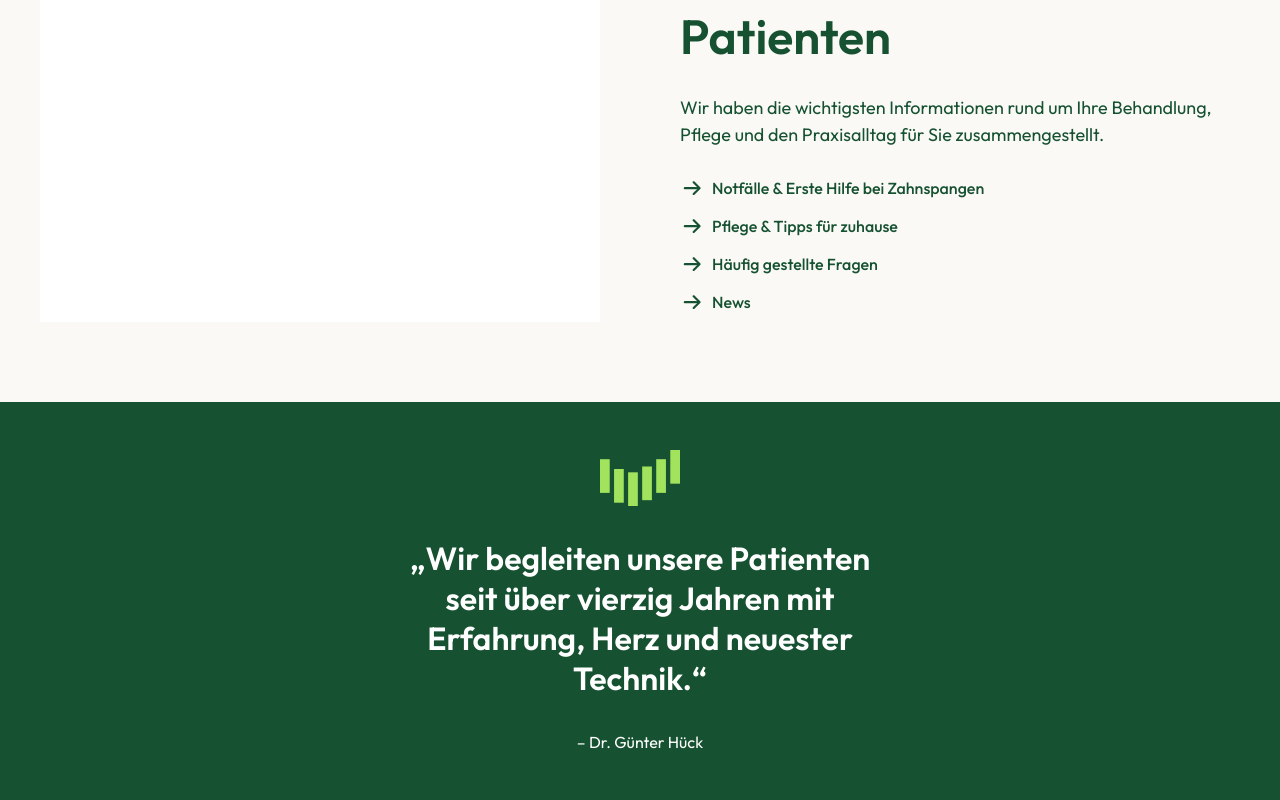
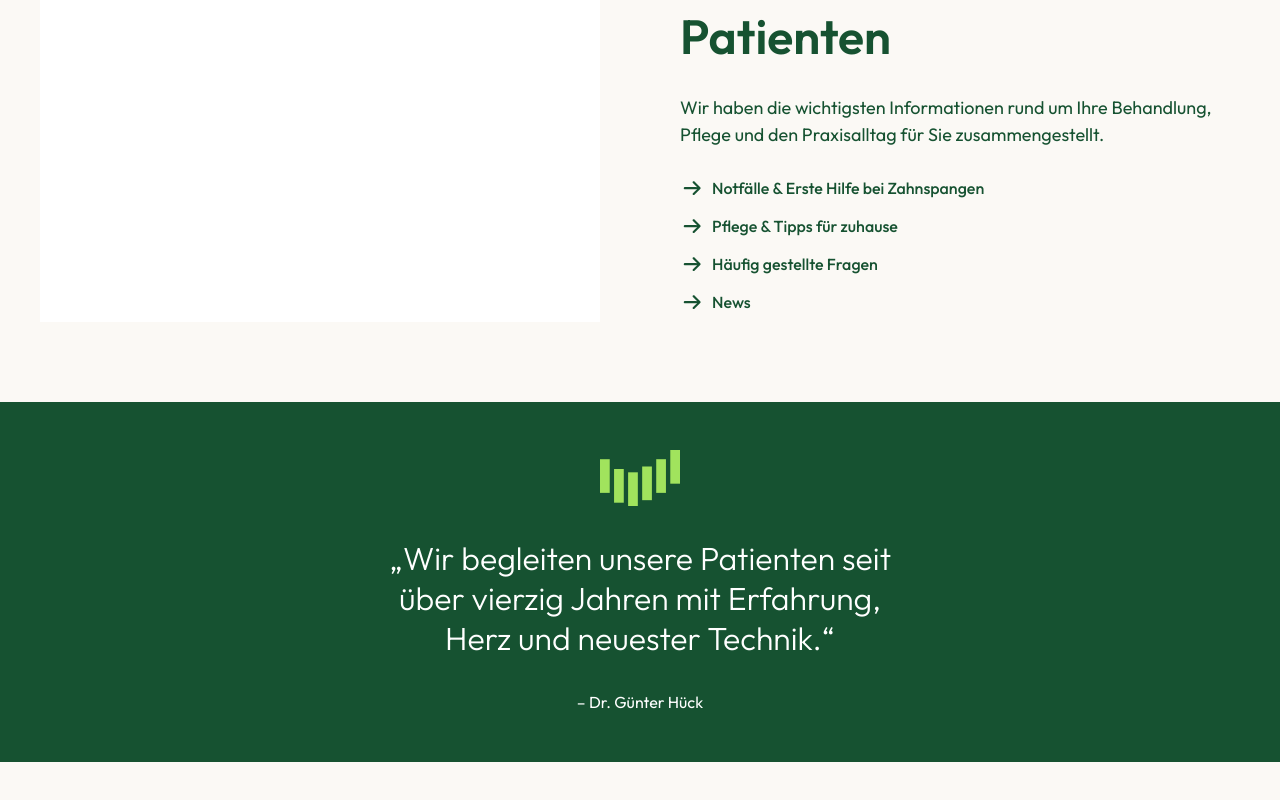
Before and after one commit to mstnwl/geradezaehne, a Next.js app: page / in a window 1280 px wide. Shown: the part 318-1118 px from the top of the page. After the commit the page ends 1080 px from the top, so only its background shows below. Built offline with nearby package versions, Linux system fonts and the light colour scheme.

Commit message:
feat: reveal modules on scroll and set quotes to Light
Play the existing fade and rise when each service module and quote band enters the viewport. Quotes use Outfit Light, and every h2 stays Outfit Semibold.

```diff
--- a/app/globals.css
+++ b/app/globals.css
@@ -21,7 +21,7 @@
 
   --text-quote: 2rem;
   --text-quote--line-height: 1.25;
-  --text-quote--font-weight: 600;
+  --text-quote--font-weight: 300;
 
   --spacing-header: 7rem;
   --spacing-bar: 3rem;
@@ -40,6 +40,10 @@
   .text-headline {
     font-size: 3rem;
   }
+}
+
+h2 {
+  font-weight: 600;
 }
 
 body {
@@ -81,6 +85,18 @@ body {
 
 .enter-4 {
   animation-delay: 270ms;
+}
+
+.reveal {
+  opacity: 0;
+  transform: translateY(var(--spacing-pair));
+}
+
+.reveal-in {
+  animation-name: enter;
+  animation-duration: 450ms;
+  animation-timing-function: ease-out;
+  animation-fill-mode: both;
 }
 
 .header-link,
@@ -134,8 +150,16 @@ body {
 }
 
 @media (prefers-reduced-motion: reduce) {
-  .enter {
+  .enter,
+  .reveal,
+  .reveal-in {
     animation: none;
+  }
+
+  .reveal,
+  .reveal-in {
+    opacity: 1;
+    transform: none;
   }
 
   .header-link,
--- a/app/layout.tsx
+++ b/app/layout.tsx
@@ -8,7 +8,7 @@ import "./globals.css";
 
 const outfit = Outfit({
   subsets: ["latin"],
-  weight: ["400", "500", "600", "700"],
+  weight: ["300", "400", "500", "600", "700"],
 });
 
 export const metadata: Metadata = {
--- a/components/quote-band.tsx
+++ b/components/quote-band.tsx
@@ -1,4 +1,5 @@
 import Image from "next/image";
+import { Reveal } from "@/components/reveal";
 import type { QuoteContent } from "@/lib/service-module";
 
 function quotedName(name: string) {
@@ -9,7 +10,7 @@ function quotedName(name: string) {
 
 export function QuoteBand({ quote }: { quote: QuoteContent }) {
   return (
-    <section className="bg-ink px-gutter py-bar text-white">
+    <Reveal className="bg-ink px-gutter py-bar text-white">
       <figure className="mx-auto flex max-w-column flex-col items-center gap-8 text-center">
         <Image src="/Logomark.svg" alt="" width={80} height={56} unoptimized />
         <blockquote className="text-quote max-w-lg">
@@ -19,6 +20,6 @@ export function QuoteBand({ quote }: { quote: QuoteContent }) {
           {quotedName(quote.name)}
         </figcaption>
       </figure>
-    </section>
+    </Reveal>
   );
 }
--- /dev/null
+++ b/components/reveal.tsx
@@ -0,0 +1,35 @@
+"use client";
+
+import { useEffect, useRef, type ReactNode } from "react";
+
+export function Reveal({ className, children }: { className?: string; children: ReactNode }) {
+  const ref = useRef<HTMLElement>(null);
+
+  useEffect(() => {
+    const node = ref.current;
+
+    if (!node || window.matchMedia("(prefers-reduced-motion: reduce)").matches) {
+      return;
+    }
+
+    const observer = new IntersectionObserver(
+      (entries) => {
+        if (entries.some((entry) => entry.isIntersecting)) {
+          node.classList.add("reveal-in");
+          observer.disconnect();
+        }
+      },
+      { rootMargin: "0px 0px -10% 0px", threshold: 0 },
+    );
+
+    observer.observe(node);
+
+    return () => observer.disconnect();
+  }, []);
+
+  return (
+    <section ref={ref} className={className ? `reveal ${className}` : "reveal"}>
+      {children}
+    </section>
+  );
+}
--- a/components/service-module.tsx
+++ b/components/service-module.tsx
@@ -1,5 +1,6 @@
 import Image from "next/image";
 import Link from "next/link";
+import { Reveal } from "@/components/reveal";
 import type { ServiceImage, ServiceLink, ServiceModuleContent } from "@/lib/service-module";
 
 function ServiceFrame({ image }: { image: ServiceImage | null }) {
@@ -44,7 +45,7 @@ function ServiceAnchor({ link }: { link: ServiceLink }) {
 
 export function ServiceModule({ service }: { service: ServiceModuleContent }) {
   return (
-    <section className="enter enter-4 px-gutter py-20">
+    <Reveal className="px-gutter py-20">
       <div className="mx-auto flex max-w-column flex-col gap-nav lg:grid lg:grid-cols-2 lg:items-center lg:gap-x-20">
         <div className="hidden lg:block">
           <ServiceFrame image={service.image} />
@@ -71,6 +72,6 @@ export function ServiceModule({ service }: { service: ServiceModuleContent }) {
           </ul>
         </div>
       </div>
-    </section>
+    </Reveal>
   );
 }
```
